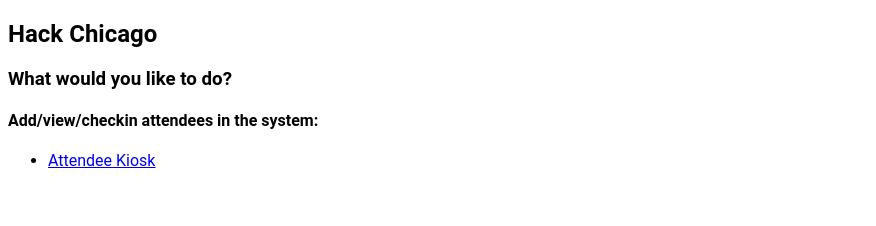
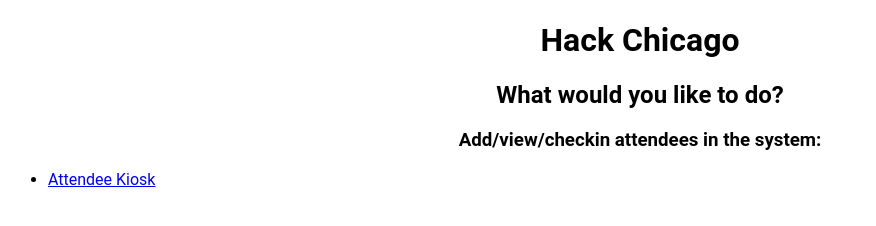
Before and after one commit to zanedb/hackchicago-internals, a website: page public/index.html in a window 1280 px wide. Shown: the whole page, without its empty margins (0-876 px from the left). Drawn offline with Linux system fonts and the light colour scheme.

Commit message:
Improve styling

```diff
--- a/public/css/style.css
+++ b/public/css/style.css
@@ -3,6 +3,15 @@
 
 body {
   font-family: 'Roboto', sans-serif;
+  text-align: center;
+}
+
+ul {
+  text-align: left;
+}
+
+#roster {
+  width: 100%;
 }
 
 #hex {
--- a/public/index.html
+++ b/public/index.html
@@ -7,10 +7,10 @@
     <link rel="stylesheet" href="css/style.css" />
   </head>
   <body>
-    <h2>Hack Chicago</h2>
-    <h3>What would you like to do?</h3>
+    <h1>Hack Chicago</h1>
+    <h2>What would you like to do?</h2>
 
-    <h4>Add/view/checkin attendees in the system:</h4>
+    <h3>Add/view/checkin attendees in the system:</h3>
     <ul>
       <li><a href="/kiosk">Attendee Kiosk</a></li>
     </ul>
```
